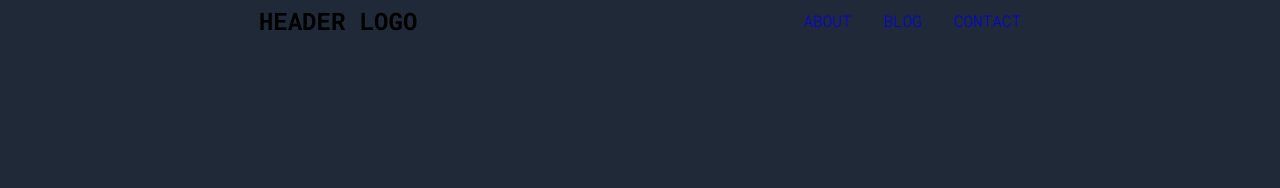
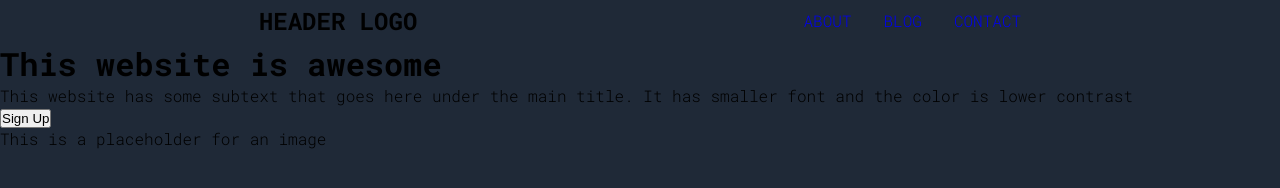
Before and after one commit to HectorKayman/odin-landingpage, a plain HTML site: page index.html in a window 1280 px wide. Drawn offline with Linux system fonts and the light colour scheme.

Commit message:
Adds the hero section containing the signup button and main image

```diff
--- a/index.html
+++ b/index.html
@@ -27,8 +27,17 @@
 
     <!-- -----The Hero Section----- -->
     <main class="hero-section">
+        <div class="title-box">
+            <h1>This website is awesome</h1>
+            <p>This website has some subtext that goes here under the main title. It has smaller font and the color is lower contrast</p>
+            <button class="btn-signup" type="button">Sign Up</button>
+        </div>
+        <div class="image-box">
+            <p>This is a placeholder for an image</p>
+        </div>
+    </main>
 
-    </main>
+    <!-- Feature section, contains 5 images with some subtext -->
     <section class="flex-section">
 
     </section>
```
